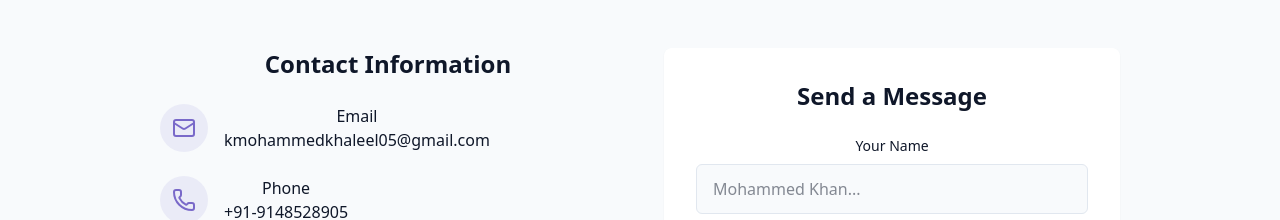
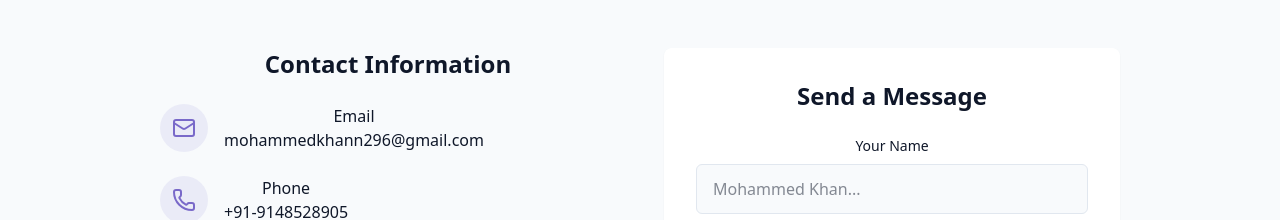
Before and after one commit to mohammed-7/Mohammed-Khaleel-khan-Portfolio, a React (Vite) app: page / in a window 1280 px wide. Shown: the part 5780-6000 px from the top of the page. Built offline with nearby package versions, Linux system fonts and the light colour scheme.

Commit message:
changed email

```diff
--- a/src/components/ContactSection.jsx
+++ b/src/components/ContactSection.jsx
@@ -55,7 +55,7 @@ export const ContactSection = () => {
                     href="mailto:hello@xyzmail.com"
                     className="text-muted-foreground hover:text-primary transition-colors"
                   >
-                    kmohammedkhaleel05@gmail.com
+                    mohammedkhann296@gmail.com
                   </a>
                 </div>
               </div>
```
